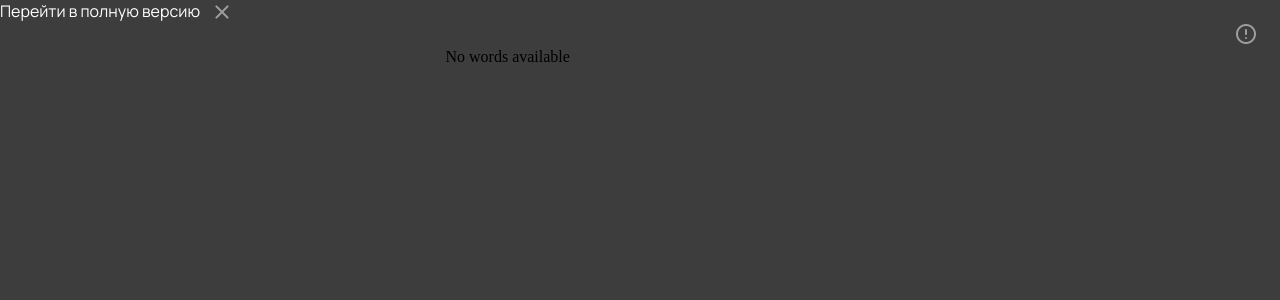
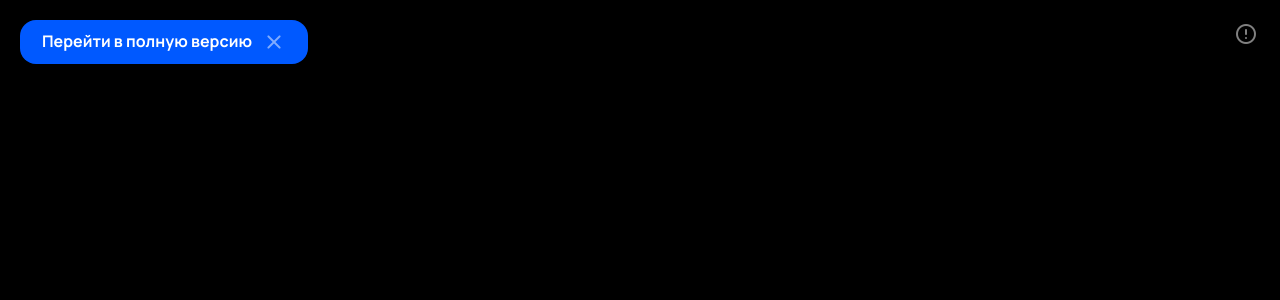
Before and after one commit to eledays/type, a Flask app: page /demo in a window 1280 px wide. Shown: the top 300 px of the page. Run offline with Flask 3, Linux system fonts and the light colour scheme; data that the repository does not hold is empty; some libraries are stand-ins or nearby versions.

Commit message:
Partscreen demo message

```diff
--- a/app/routes/user_pages.py
+++ b/app/routes/user_pages.py
@@ -1,4 +1,4 @@
-from app import app, db
+from app import app, db, ENABLE_TELEGRAM
 from app.models import Word, Action, Category, Settings
 from app.paronym.models import Sentence
 from app.utils import add_action, get_strike
@@ -14,8 +14,10 @@
 
 @app.route('/')
 def index():
-    if 'user_id' not in session:
+    if 'user_id' not in session and ENABLE_TELEGRAM:
         return render_template('auth.html')
+    else:
+        session['user_id'] = int(10000000000000 * random.random() + 10000000000000)
 
     user_id = session.get('user_id')
     user_settings = Settings.query.filter(Settings.user_id == user_id).first()
--- a/app/static/css/index.css
+++ b/app/static/css/index.css
@@ -199,12 +199,16 @@
     z-index: 10000;
 }
 
-.fullscreen .demo-message {
+.demo-message {
     background-color: rgb(0, 89, 255);
     padding: 10px 22px;
     border-radius: 16px;
     color: rgb(255, 255, 255);
     font-weight: 600;
+    cursor: pointer;
+}
+
+.fullscreen .demo-message {
     position: fixed;
     top: 20px;
     left: 50%;
@@ -212,7 +216,12 @@
     top: 0px;
     transform: translate(-50%, -100%);
     animation: appear-from-up .2s ease-in-out 1s forwards;
-    cursor: pointer;
+}
+
+.partscreen .demo-message {
+    position: fixed;
+    left: 20px;
+    top: 20px;
 }
 
 .demo-message span {
--- a/app/static/css/themes/dark.css
+++ b/app/static/css/themes/dark.css
@@ -1,7 +1,7 @@
 :root {
     --main-color: #ffffff;
     --secondary-color: rgba(0, 0, 0, 0.151);
-    --back-color: #3d3d3d;
+    --back-color: #000000;
     --frame-background-color: #161616;
 
     --back-img: url('/get_background');
--- a/app/templates/index.html
+++ b/app/templates/index.html
@@ -9,8 +9,7 @@
     <link rel="stylesheet" href="{{ url_for('static', filename='css/index.css') }}">
     <!-- <link rel="stylesheet" href="{{ url_for('static', filename='css/themes/light.css') }}"> -->
 
-    <link rel="stylesheet" href="https://fonts.googleapis.com/css2?family=Material+Symbols+Rounded:opsz,wght,FILL,GRAD@24,400,0,0&icon_names=error" />
-    <link rel="stylesheet" href="https://fonts.googleapis.com/css2?family=Material+Symbols+Rounded:opsz,wght,FILL,GRAD@24,400,0,0&icon_names=close" />
+    <link rel="stylesheet" href="https://fonts.googleapis.com/css2?family=Material+Symbols+Rounded:opsz,wght,FILL,GRAD@24,400,0,0&icon_names=close,error" />
 
     <link rel="icon" href="{{ url_for('static', filename='img/fav.ico') }}" type="image/x-icon">
 </head>
```
